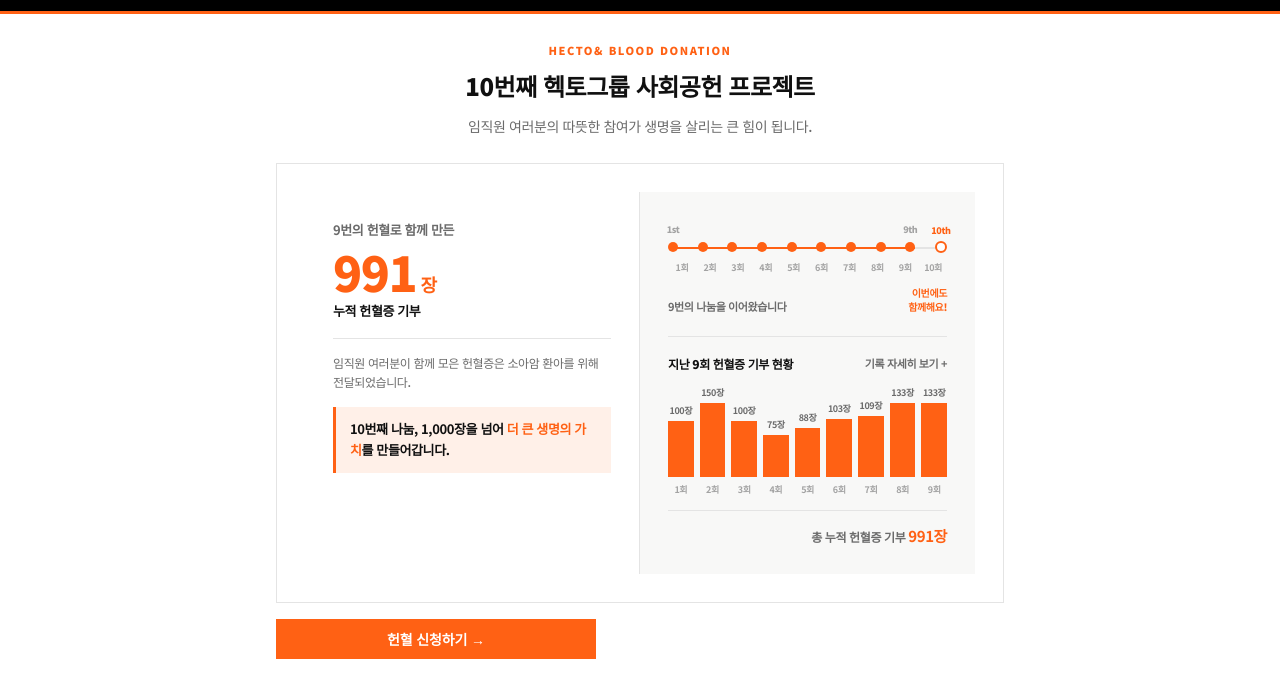
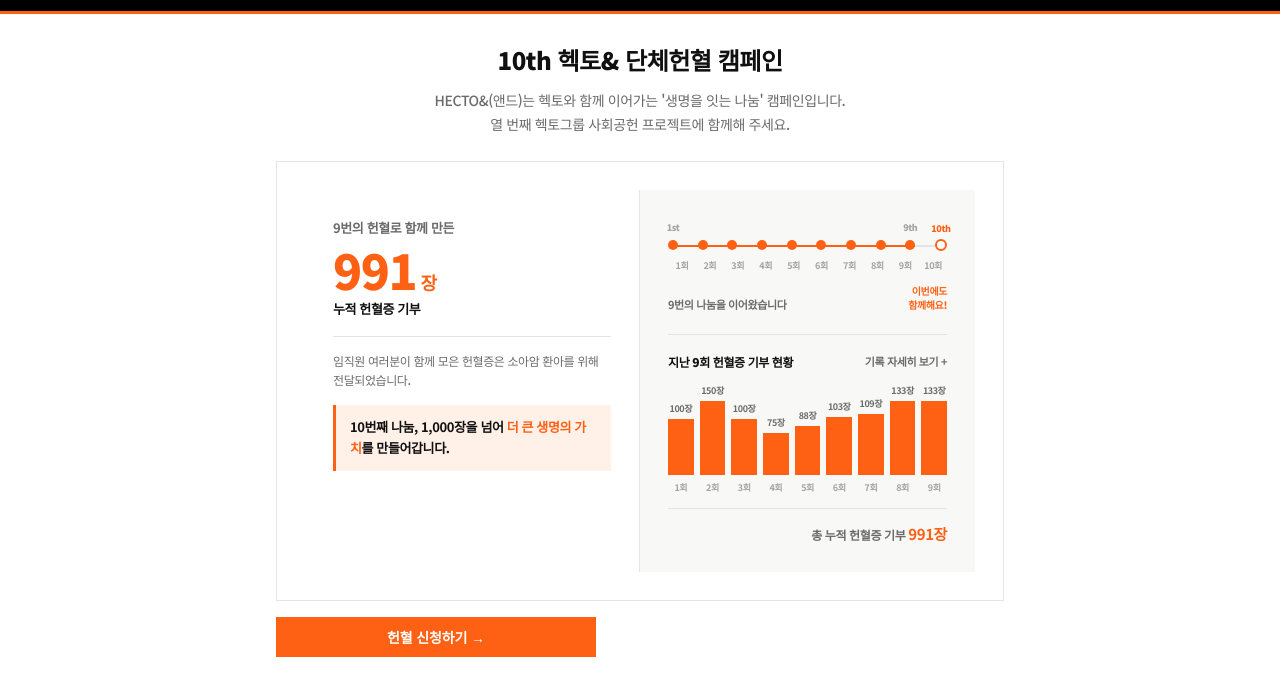
Before and after one commit to jinajeon0505/blood-donation, a website: page public/index.html in a window 1280 px wide. Shown: the part 62-740 px from the top of the page. Drawn offline with Linux system fonts and the light colour scheme; no server answers.

Commit message:
상단 타이틀/설명 문구를 기존 문구로 되돌림

```diff
--- a/public/index.html
+++ b/public/index.html
@@ -27,9 +27,8 @@
   <!-- ===== 헌혈로 만드는 좋은 변화 탭 ===== -->
   <div id="tab-about">
     <div class="about-intro">
-      <div class="about-eyebrow">HECTO& BLOOD DONATION</div>
-      <h1 class="about-title">10번째 헥토그룹 사회공헌 프로젝트</h1>
-      <p class="about-desc">임직원 여러분의 따뜻한 참여가 생명을 살리는 큰 힘이 됩니다.</p>
+      <h1 class="about-title">10th 헥토& 단체헌혈 캠페인</h1>
+      <p class="about-desc">HECTO&(앤드)는 헥토와 함께 이어가는 '생명을 잇는 나눔' 캠페인입니다.<br>열 번째 헥토그룹 사회공헌 프로젝트에 함께해 주세요.</p>
     </div>
 
     <!-- 통계 히어로 -->
```
